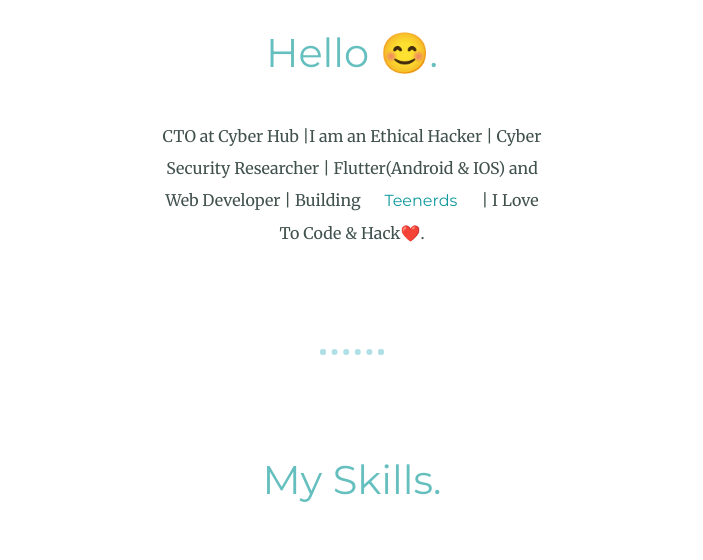
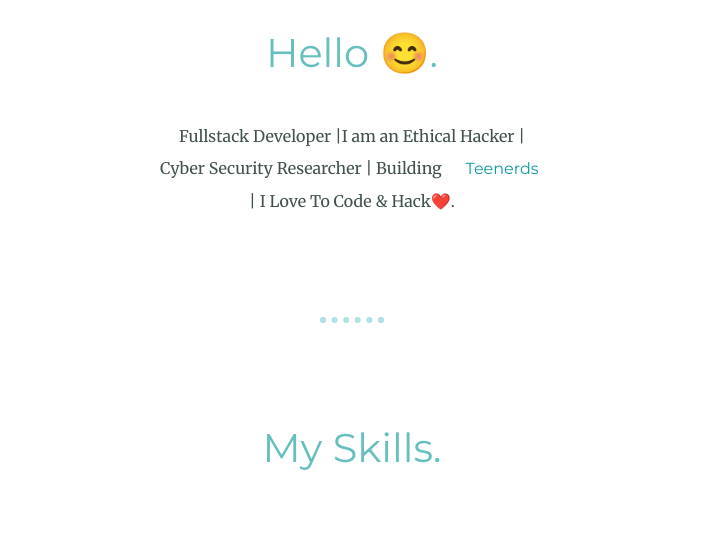
Before and after one commit to Sarvesh5555/Porfolio, a plain HTML site: page index.html in a window 1280 px wide. Shown: the part 1040-1600 px from the top of the page, without its empty margins (288-991 px from the left). Drawn offline with Linux system fonts and the light colour scheme.

Commit message:
Update index.html

```diff
--- a/index.html
+++ b/index.html
@@ -27,7 +27,7 @@
         <div class="profile">
             <img src="Images/profile_edited.png" alt="">
             <h2>Hello 😊.</h2>
-            <p class="intro">CTO at Cyber Hub |I am an Ethical Hacker | Cyber Security Researcher | Flutter(Android & IOS) and Web Developer | Building
+            <p class="intro">Fullstack Developer |I am an Ethical Hacker | Cyber Security Researcher | Building
                 <a href="https://teenerds-co.github.io/teenerds/" target="_blank">Teenerds </a>| I Love To Code &
                 Hack❤️.
             </p>
```
